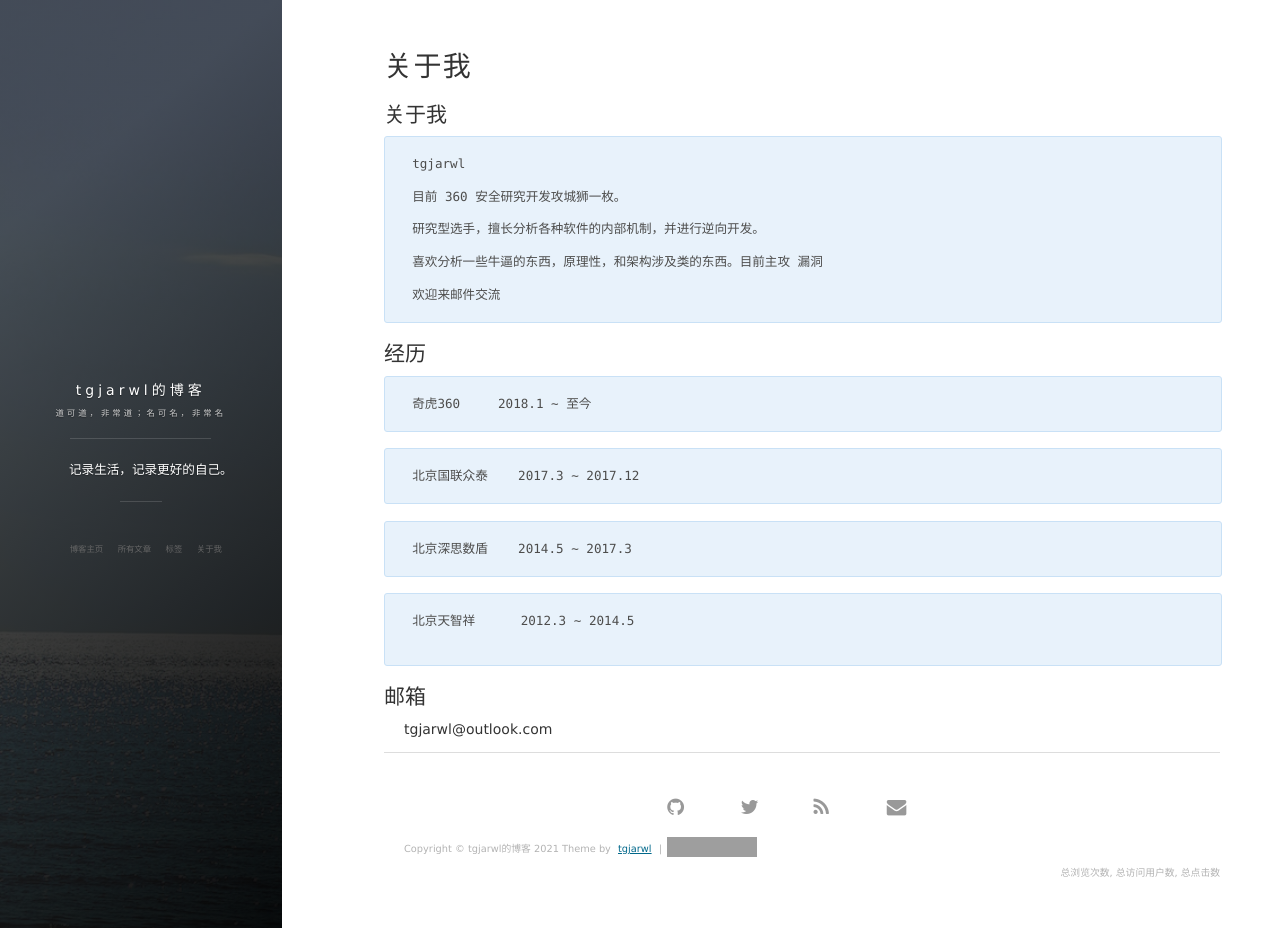
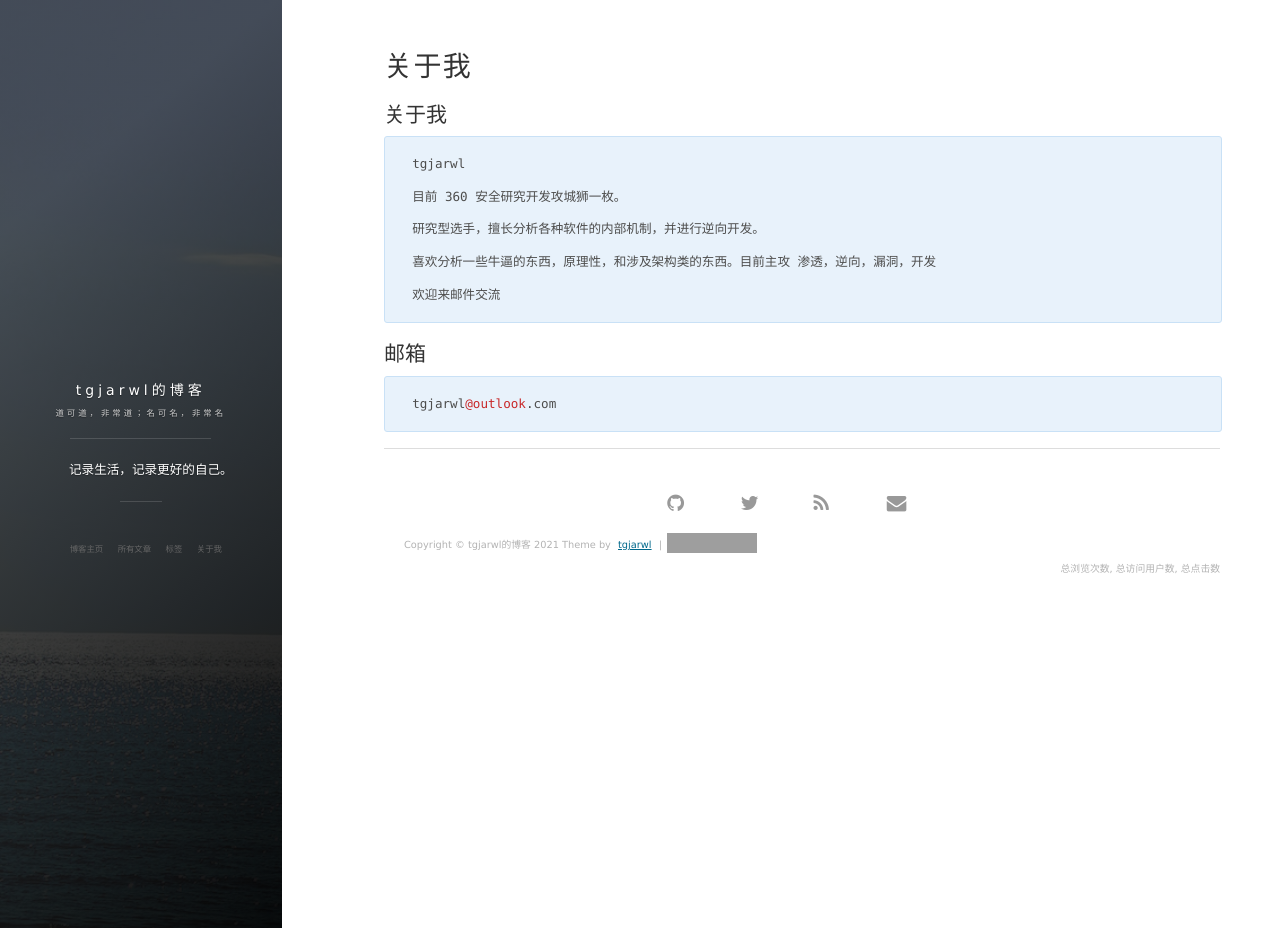
Before and after one commit to tgjarwl/tgjarwl.github.io, a Jekyll site: the page built from about.md, in a window 1280 px wide and 928 px high. Built offline with Jekyll 4.4.1, drawn with Linux system fonts in a browser that asks for light colours; nearby versions of some CDN libraries; comment, search, counter and statistics services are not loaded; grey boxes are pictures that could not be loaded.

Commit message:
Update about.md

````diff
--- a/about.md
+++ b/about.md
@@ -11,29 +11,11 @@ tgjarwl
 
 研究型选手，擅长分析各种软件的内部机制，并进行逆向开发。
 
-喜欢分析一些牛逼的东西，原理性，和架构涉及类的东西。目前主攻 漏洞
+喜欢分析一些牛逼的东西，原理性，和涉及架构类的东西。目前主攻 渗透，逆向，漏洞，开发
 
 欢迎来邮件交流
 ```
-
-## 经历
-
+## 邮箱
 ```
-奇虎360     2018.1 ~ 至今
+tgjarwl@outlook.com
 ```
-
-```
-北京国联众泰    2017.3 ~ 2017.12
-```
-
-```
-北京深思数盾    2014.5 ~ 2017.3
-```
-
-```
-北京天智祥      2012.3 ~ 2014.5
-
-```
-
-## 邮箱
-tgjarwl@outlook.com
````
